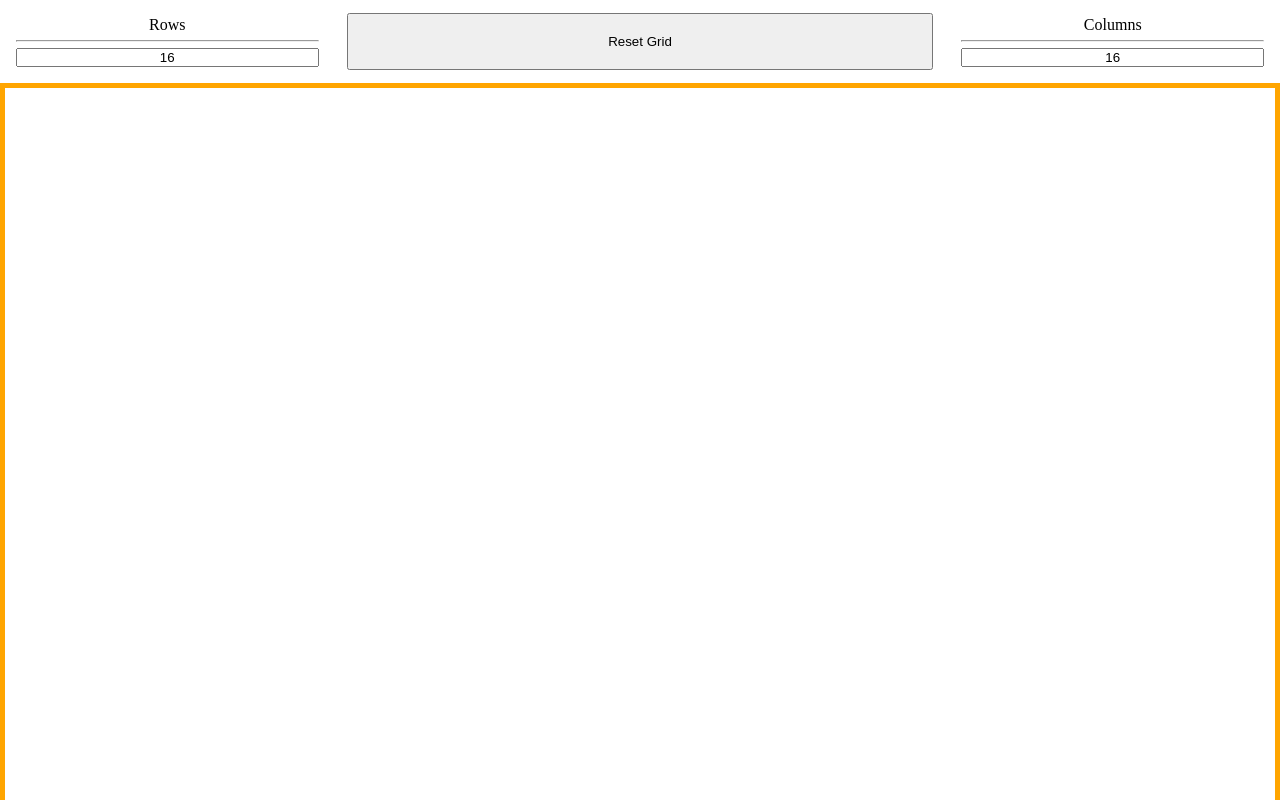
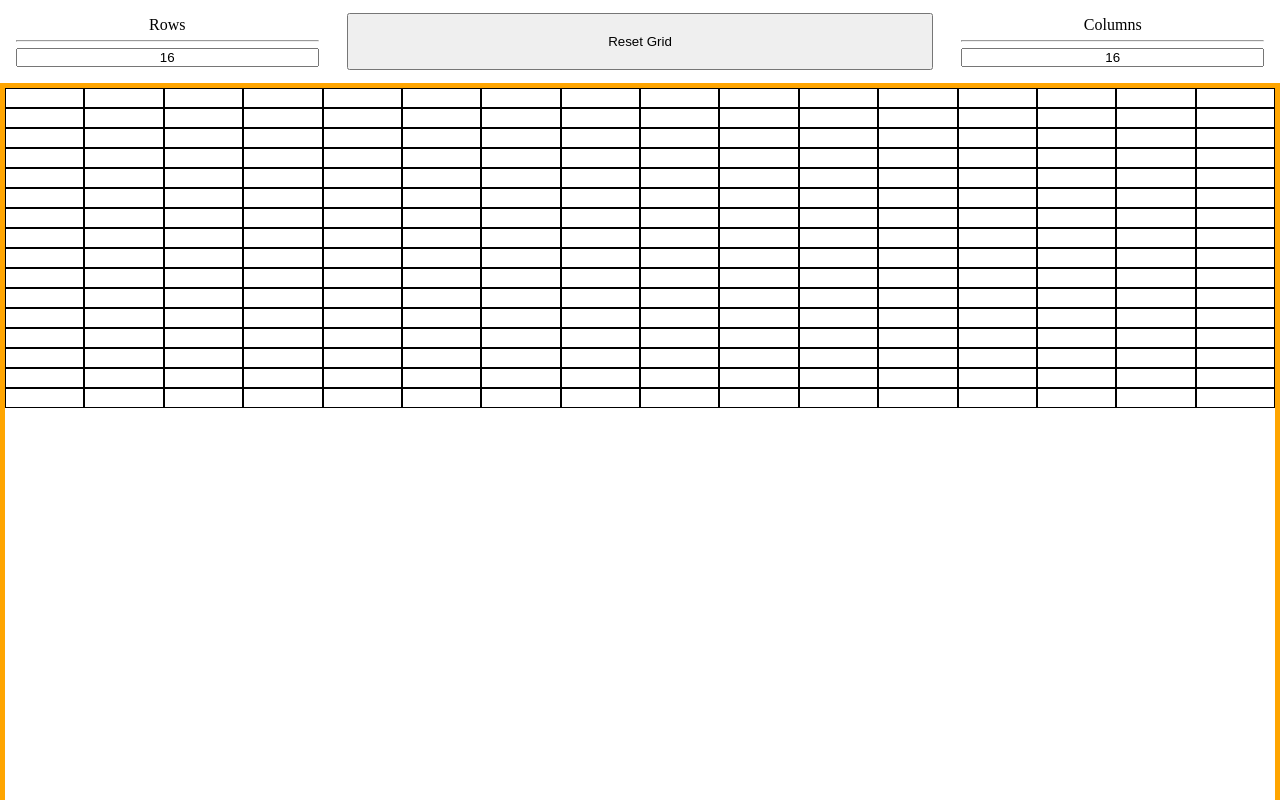
Before and after one commit to JK-B0T/Etch-A-Sketch, a plain HTML site: page index.html in a window 1280 px wide. Both pictures are taken after a click on the button "Reset Grid". Shown: the top 800 px of the page. Drawn offline with Linux system fonts and the light colour scheme.

Commit message:
Add temporal board reset function

```diff
--- a/script.js
+++ b/script.js
@@ -25,10 +25,11 @@ var lastColumnNum = DEFAULT_SIZE;
 const rowInput = document.querySelector("#rowInput");
 const columnInput = document.querySelector("#columnInput");
 const resetBtn = document.querySelector("#resetBtn");
+const boardContainer = document.querySelector("#boardContainer")
 
 function setRows () {
     let rows = +rowInput.value;
-    console.log(rows ,typeof rows);
+
     if (isNaN(rows)) {
         rowInput.value = lastRowNum;
         return lastRowNum;
@@ -44,11 +45,11 @@ function setRows () {
 }
 function setColumns () {
     let columns = +columnInput.value;
-    console.log(columns ,typeof columns)
+
     if (isNaN(columns)) {
         columnInput.value = lastColumnNum;
         return lastColumnNum;
-    } else if (rows <= 0) {
+    } else if (columns <= 0) {
         columnInput.value = 1;
         lastColumnNum = 1;
     } else if (columns > 100){
@@ -60,9 +61,24 @@ function setColumns () {
 }
 
 function setBoard () {
+    const row = document.createElement("div");
+    const column = document.createElement("div");
+    row.classList.add("rowContainer");
+    column.classList.add("columnItem");
+    while (boardContainer.firstChild) {
+        boardContainer.removeChild(boardContainer.firstChild);
+    }
 
+    for (let i = 0; i < lastColumnNum; i++) {
+        const columnClone = column.cloneNode();
+        row.appendChild(columnClone);
+    }
+    for (let i = 0; i < lastRowNum; i++) {
+        const rowClone = row.cloneNode(true);
+        boardContainer.appendChild(rowClone);
+    }
 }
 
 rowInput.addEventListener("input", setRows, false);
 columnInput.addEventListener("input", setColumns, false);
-resetBtn.addEventListener("input", setBoard, false);
+resetBtn.addEventListener("click", setBoard, false);
--- a/style.css
+++ b/style.css
@@ -31,3 +31,12 @@ input {
     width: 100%;
     height: 980px;
 }
+
+.rowContainer {
+    display: flex;
+}
+.columnItem {
+    border: 1px solid black;
+    flex: 1 1 0;
+    height: 20px;
+}
```
Also changed, not shown: index.html (+0 -1 lines).
